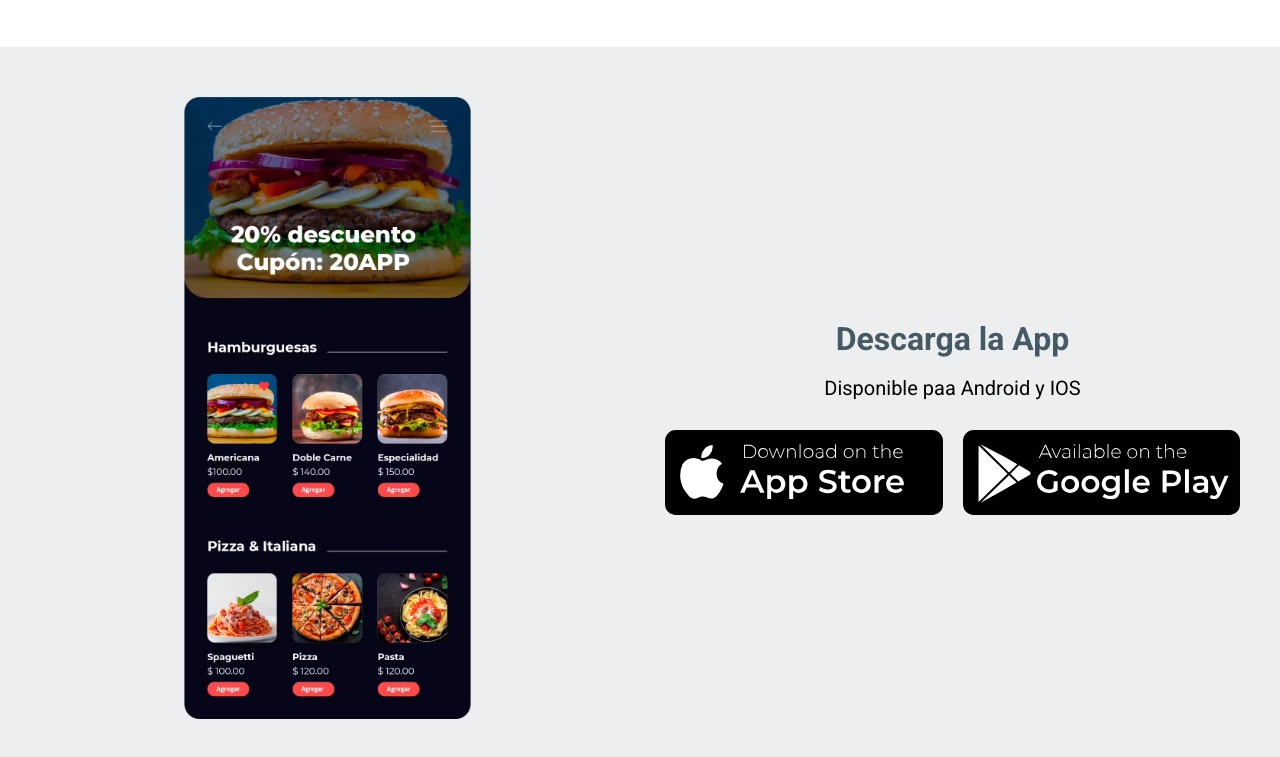
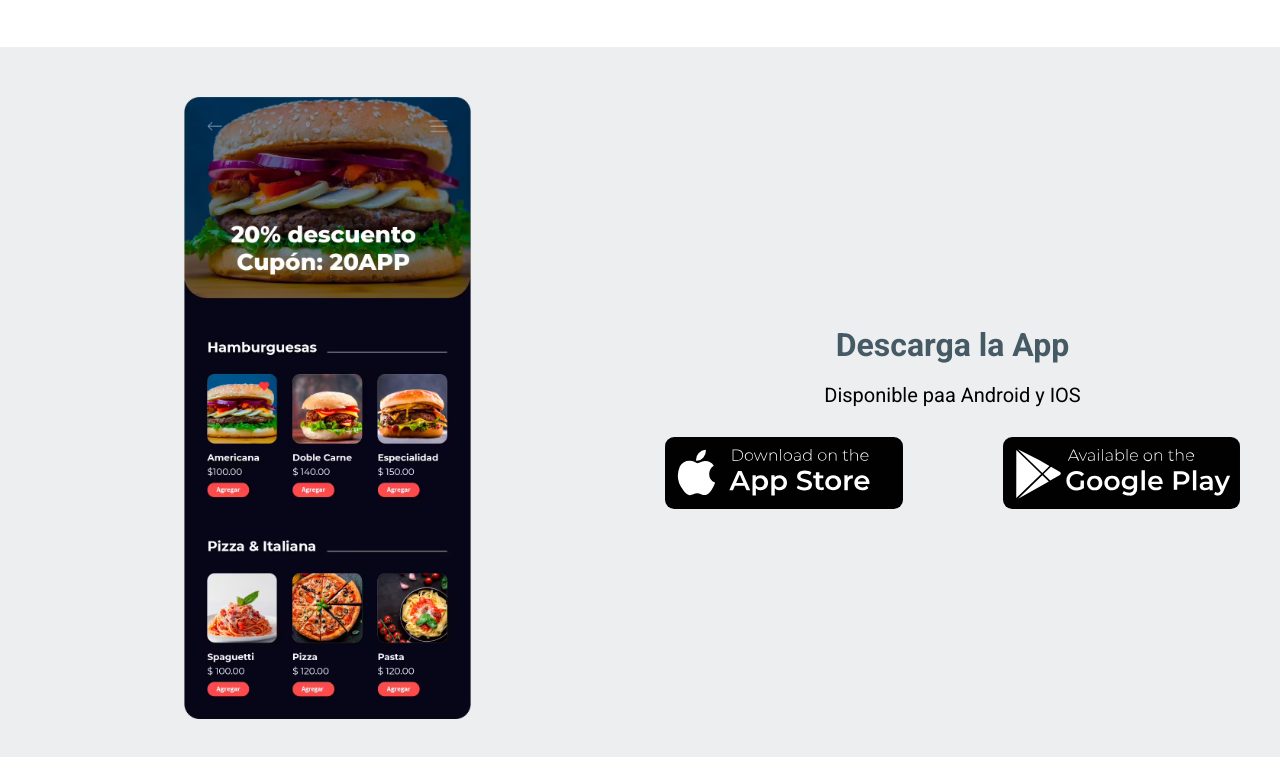
Before and after one commit to dolivare5/app-delivery, a website: page index.html in a window 1280 px wide. Shown: the part 5536-6293 px from the top of the page. Drawn offline with Linux system fonts and the light colour scheme.

Commit message:
Problemas con la sección de tienda corregidos.

```diff
--- a/index.html
+++ b/index.html
@@ -486,11 +486,11 @@
                     <p class="tiendas__texto">Disponible paa Android y IOS</p>
 
                     <div class="tiendas__grid">
-                        <a href="#" class="tiendas__elace">
+                        <a href="#" class="tiendas__enlace">
                             <img src="build/img/tienda-apple.svg" alt="tenda de Aple">
                         </a> <!-- .tiendas__elace -->
 
-                        <a href="#" class="tiendas__elace">
+                        <a href="#" class="tiendas__enlace">
                             <img src="build/img/tienda-android.svg" alt="tenda de Android">
                         </a> <!-- .tiendas__elace -->
 
--- a/src/scss/descargar/_tiendas.scss
+++ b/src/scss/descargar/_tiendas.scss
@@ -24,12 +24,15 @@
         transition-property: transform;
         transition-duration: 500ms;
 
-        &__:hover{
+        &:hover{
             transform: scale(1.2);
         }
     }
 
     &__grid{
         @include m.grid(2, 2rem);
+        @include m.tablet{
+            gap: 10rem;
+        }
     }
 }
```
Also changed, not shown: build/css/app.css, 1 other file.
